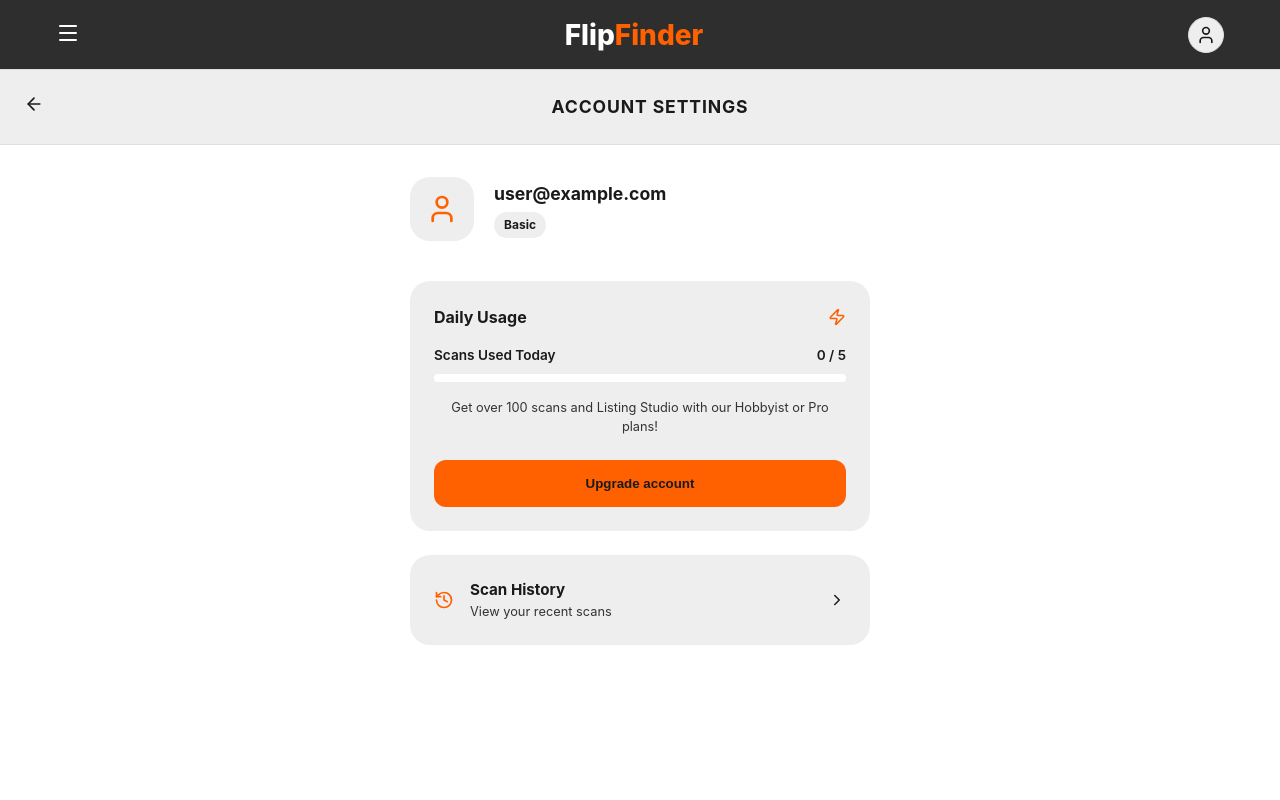
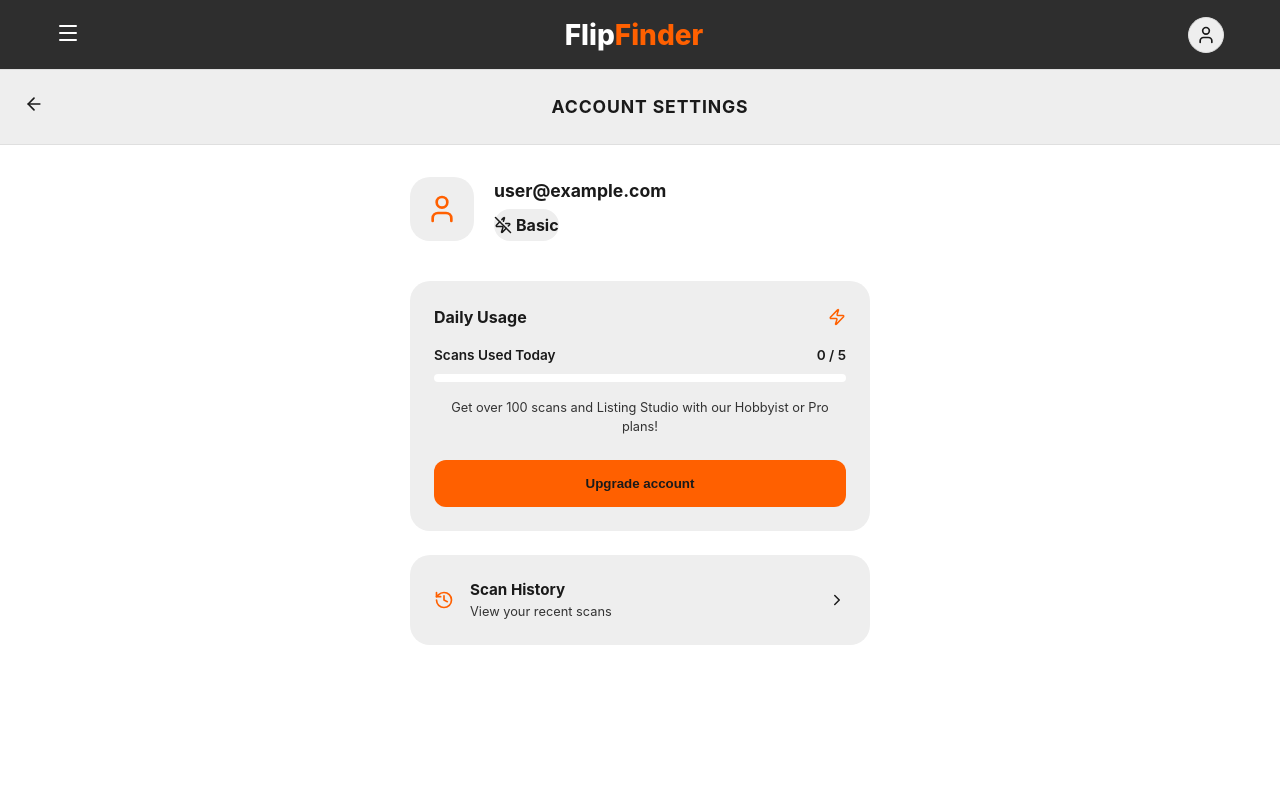
Before and after one commit to LaneLR/AI-Vertex-Image-Analyzer--Frontend, a Next.js app: page /account in a window 1280 px wide. Shown: the top 800 px of the page. Built offline with nearby package versions, Linux system fonts and the light colour scheme; no server answers; sample sign-in values are in the browser's storage.

Commit message:
account icon changes

```diff
--- a/src/components/AccountClient.tsx
+++ b/src/components/AccountClient.tsx
@@ -12,6 +12,9 @@ import {
   ShieldCheck,
   HistoryIcon,
   CircleDollarSign,
+  BriefcaseBusiness,
+  Flame,
+  ZapOff,
 } from "lucide-react";
 import Link from "next/link";
 import { Capacitor } from "@capacitor/core";
@@ -92,8 +95,15 @@ export default function AccountClient({ user: initialUser }: { user: any }) {
                   : ""
               }`}
             >
-              {(isPro || isHobby || isBusiness) && <ShieldCheck size={16} />}
-              {isPro
+          {isBusiness ? (
+            <BriefcaseBusiness size={18} className="orange-icon" />
+          ) : isPro ? (
+            <Flame size={18} className="orange-icon" />
+          ) : isHobby ? (
+            <Zap size={18} className="orange-icon" />
+          ) : (
+            <ZapOff size={18} />
+          )}              {isPro
                 ? "Pro"
                 : isHobby
                 ? "Hobbyist"
--- a/src/components/HomeClient.tsx
+++ b/src/components/HomeClient.tsx
@@ -171,7 +171,7 @@ export default function HomeClient({ user: initialUser }: { user: any }) {
           ) : isPro ? (
             <Flame size={18} className="orange-icon" />
           ) : isHobby ? (
-              <Zap size={18} className="orange-icon" />
+            <Zap size={18} className="orange-icon" />
           ) : (
             <ZapOff size={18} />
           )}
--- a/src/styles/common/_account.scss
+++ b/src/styles/common/_account.scss
@@ -73,9 +73,9 @@
   align-items: center;
   gap: 4px;
   background: var(--bg-card);
-  padding: 4px 10px;
+  padding: 4px 0;
   border-radius: 20px;
-  font-size: 0.75rem;
+  font-size: 16px;
   font-weight: 700;
   color: var(--text-tertiary);
 
```
